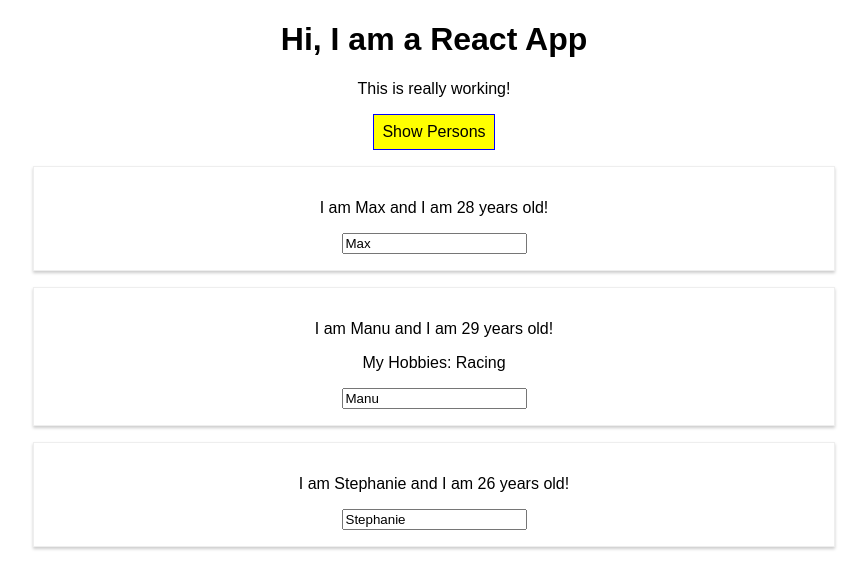
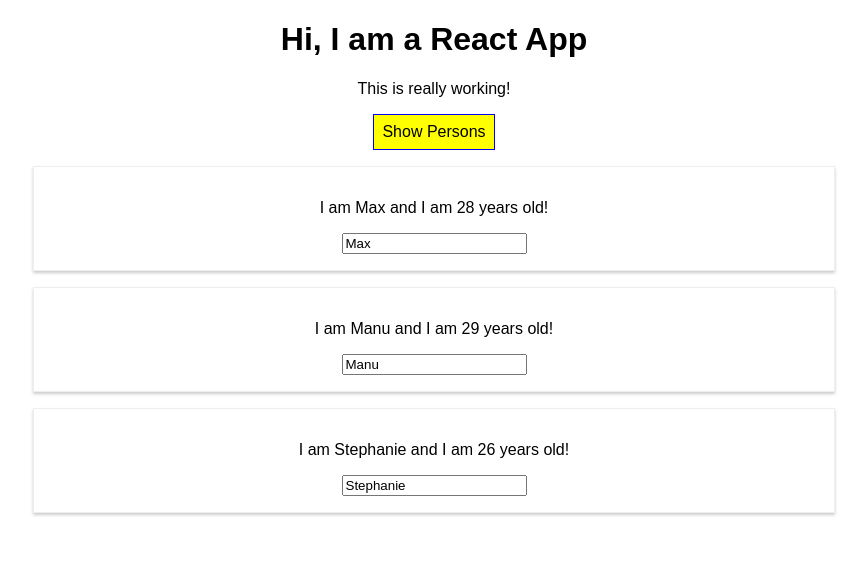
Before and after one commit to acparkgh/React-Complete_Guide, a React (Create React App) app in the folder react-complete-guide/: page / in a window 1280 px wide. Both pictures are taken after a click on the button "Show Persons". Shown: the top 588 px of the page, without its empty margins (206-1073 px from the left). Built offline with nearby package versions, Linux system fonts and the light colour scheme.

Commit message:
onChange person

```diff
--- a/react-complete-guide/src/App.js
+++ b/react-complete-guide/src/App.js
@@ -9,25 +9,19 @@
   //     this.state = { persons: []}
   state = {
     persons: [
-      { name: 'Max', age: 28 },
-      { name: 'Manu', age: 29 },
-      { name: 'Stephanie', age: 26 },
+      { id: 'dfkdsfkl', name: 'Max', age: 28 },
+      { id: 'fdkldfj4', name: 'Manu', age: 29 },
+      { id: 'dodfkeid', name: 'Stephanie', age: 26 },
     ],
     showPersons: false
   }
 
-  switchNameHandler = (newName) => {
-    // console.log('was clicked!')
+  deletePersonHandler = (personIndex) => {
     // debugger
-
-    // console.log(this.state.persons)
-    this.setState({
-      persons: [
-        { name: newName, age: 28 },
-        { name: 'Manu', age: 29 },
-        { name: 'Stephanie', age: 27 },
-      ]
-    })
+    // const persons = this.state.persons.slice();
+    const newPersons = [...this.state.persons];
+    newPersons.splice(personIndex, 1);
+    this.setState({persons: newPersons});
   }
 
   togglePersonHandler = () => {
@@ -43,16 +37,26 @@
     } )
   }
 
-  nameChangeHandler = (event) => {
+  nameChangeHandler = (event, personId) => {
     // console.log(event.target.value)
     // debugger
+    const personIndex = this.state.persons.findIndex(eachPerson => {
+      return (
+        eachPerson.id === personId
+      )
+    })
+
+    const person = {
+      ...this.state.persons[personIndex]
+    }
+
+    person.name = event.target.value;
+    const persons = [...this.state.persons];
+    persons[personIndex] = person;
+
     this.setState({
-      persons: [
-        { name: 'Max', age: 28 },
-        { name: event.target.value, age: 29 },
-        { name: 'Andrew', age: 26 },
-      ]
-    })
+        persons: persons
+    });
   }
 
   render() {
@@ -70,19 +74,20 @@
     if(this.state.showPersons) {
       persons = (
         <div>
-          <Person name={this.state.persons[0].name} age={this.state.persons[0].age} />
-          <Person name={this.state.persons[1].name}
-                  age={this.state.persons[1].age}
-                  click={this.switchNameHandler.bind(this, 'Chaeyoung')}
-                  nameChangeHandler={this.nameChangeHandler}
-          >
-            My Hobbies: Racing
-          </Person>
-          <Person name={this.state.persons[2].name} age={this.state.persons[2].age} />
+          {this.state.persons.map((person, index) => {
+            return (
+              <Person name={person.name}
+                      age={person.age}
+                      // deletePersonHandler={() => this.deletePersonHandler(index)}
+                      deletePersonHandler={this.deletePersonHandler.bind(this, index)}
+                      nameChangeHandler={(event) => this.nameChangeHandler(event, person.id)}
+                      key={person.id}
+              />
+            )
+          })}
         </div>
       )
     }
-
 
     // console.log(this.state)
     return (
--- a/react-complete-guide/src/Person/Person.js
+++ b/react-complete-guide/src/Person/Person.js
@@ -5,10 +5,10 @@
 const person = (props) => {
   // console.log(props)
     return (
-      <div onClick={props.click}
-           className="Person"
-      >
-        <p>I am {props.name} and I am {props.age} years old!</p>
+      <div className="Person">
+        <p onClick={props.deletePersonHandler} >
+          I am {props.name} and I am {props.age} years old!
+        </p>
         <p>{props.children}</p>
         <input type="text"
                onChange={props.nameChangeHandler}
```
